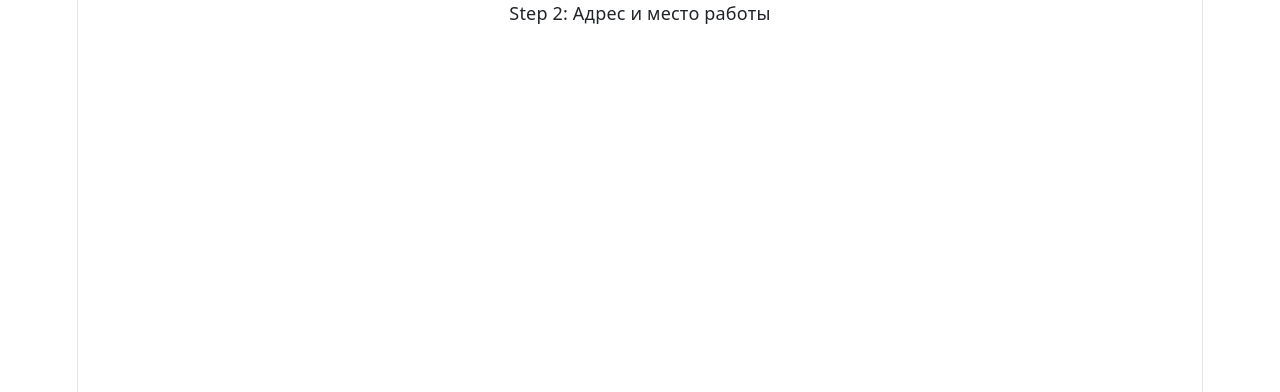
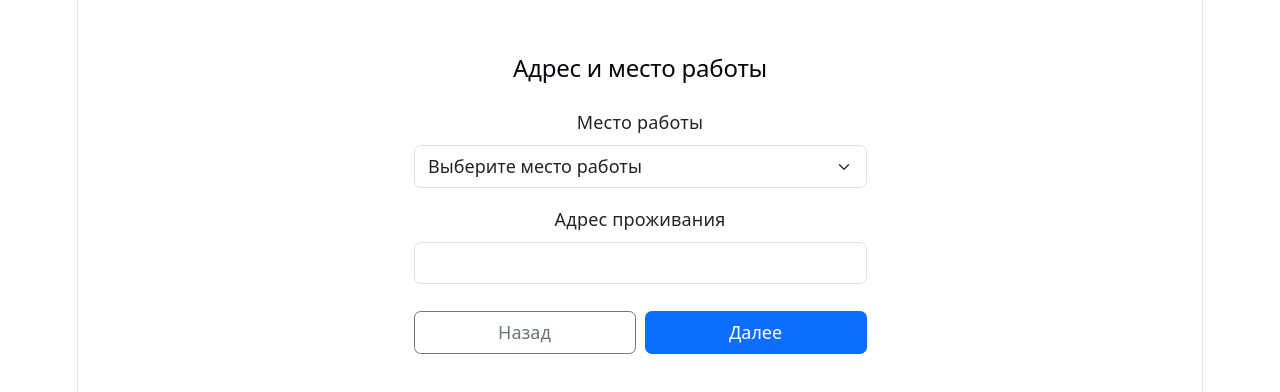
Before and after one commit to abunasyr7/sturdy-octo-robot, a React (Vite) app: page /step2 in a window 1280 px wide. Shown: the top 392 px of the page. Built offline with nearby package versions, Linux system fonts and the light colour scheme.

Commit message:
feat: add state management and navigation to Step2 form component

```diff
--- a/src/pages/Step2.tsx
+++ b/src/pages/Step2.tsx
@@ -1,3 +1,45 @@
+import { useState } from 'react';
+import { useNavigate } from 'react-router-dom';
+
 export default function Step2() {
-  return <div>Step 2: Адрес и место работы</div>;
+  const navigate = useNavigate();
+
+  const [workplace, setWorkplace] = useState('');
+  const [address, setAddress] = useState('');
+
+  return (
+    <div className="container py-5" style={{ maxWidth: 480 }}>
+      <h2 className="mb-4">Адрес и место работы</h2>
+
+      <div className="mb-3">
+        <label className="form-label">Место работы</label>
+        <select
+          className="form-select"
+          value={workplace}
+          onChange={(e) => setWorkplace(e.target.value)}
+        >
+          <option value="">Выберите место работы</option>
+        </select>
+      </div>
+
+      <div className="mb-4">
+        <label className="form-label">Адрес проживания</label>
+        <input
+          type="text"
+          className="form-control"
+          value={address}
+          onChange={(e) => setAddress(e.target.value)}
+        />
+      </div>
+
+      <div className="d-flex gap-2">
+        <button className="btn btn-outline-secondary w-100" onClick={() => navigate('/step1')}>
+          Назад
+        </button>
+        <button className="btn btn-primary w-100" onClick={() => navigate('/step3')}>
+          Далее
+        </button>
+      </div>
+    </div>
+  );
 }
```
